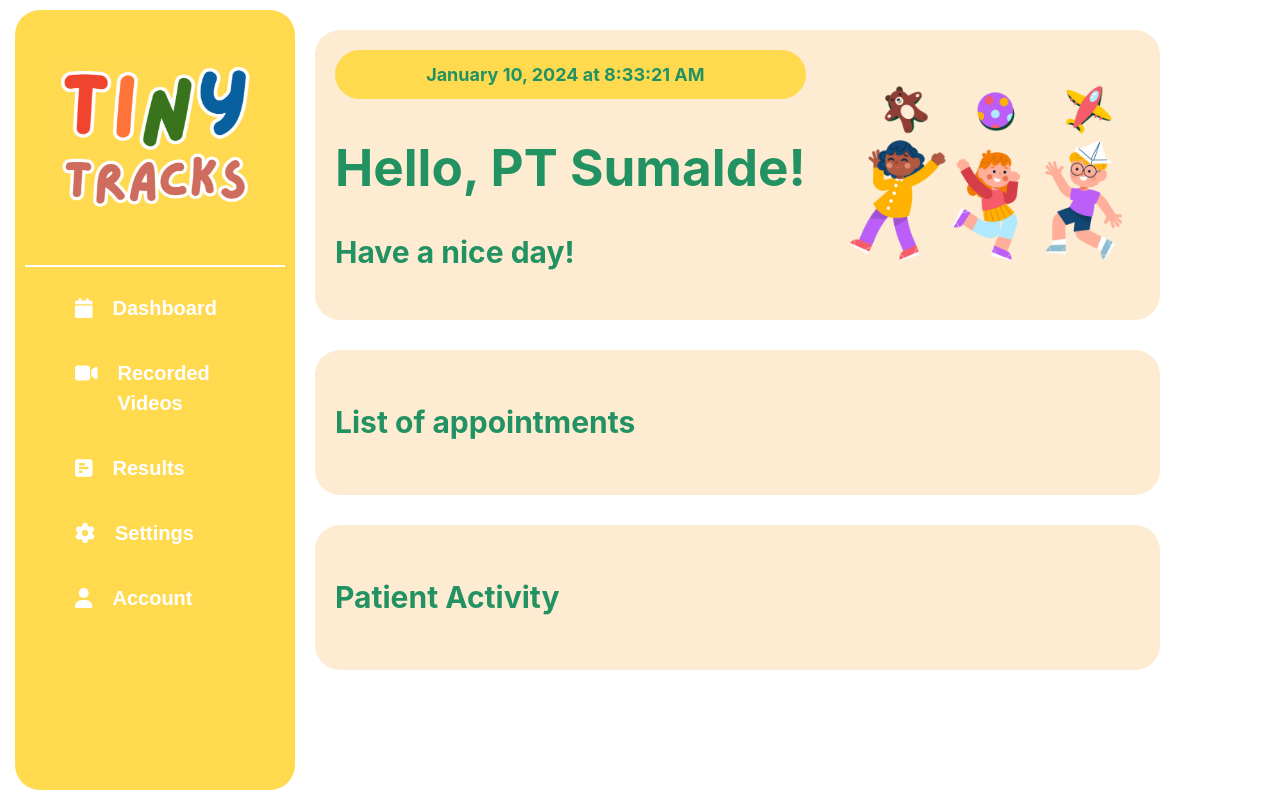
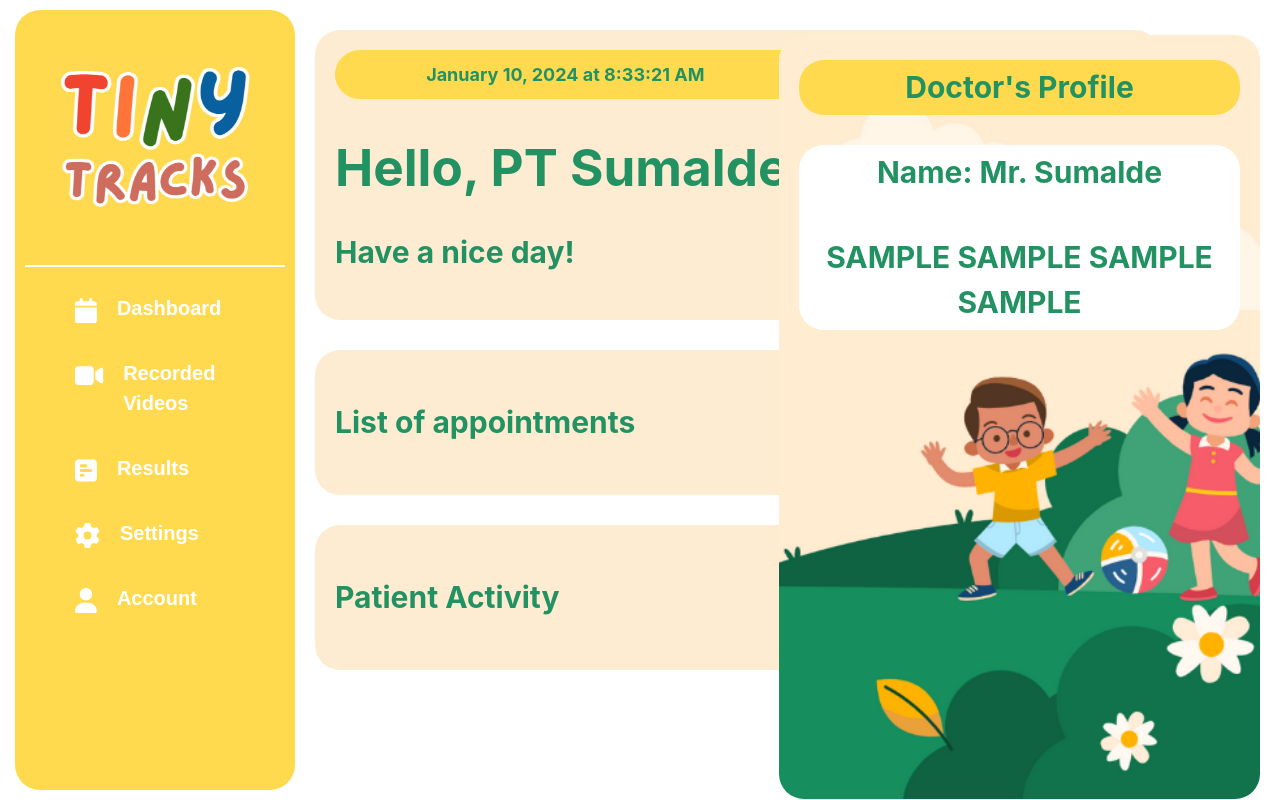
Before and after one commit to qhagayla/GMSADashboard, a React (Vite) app in the folder client/: page / in a window 1280 px wide. Built offline with nearby package versions, Linux system fonts and the light colour scheme; the HTML template or start-up script is replaced by a standard one.

Commit message:
Doctor's profile added

```diff
--- a/client/src/App.css
+++ b/client/src/App.css
@@ -66,3 +66,38 @@
   font-size: 30px;
   align-self: flex-start;
 }
+
+.right-wrapper {
+  width: 34.5%; /* Adjust the width as needed */
+  height: 90.5%;
+  padding: 20px;
+  background-color: #ffda4f;
+  border-radius: 25px;
+  position: absolute; /* Use absolute positioning */
+  top: 35px; /* Position from the top */
+  right: 19.7px; /* Adjust the distance from the right */
+  background-image: url('./components/DoctorProfile.png'); /* Replace 'path/to/your/image.jpg' with the actual path to your image */
+  background-size: cover; /* Cover the entire wrapper with the background image */
+  background-position: right; /* Center the background image */
+
+}
+
+.doctor-profile h3 {
+  color: #239263;
+  font-size: 30px;
+  margin-top: 5px;
+  text-align: center;
+  background-color: #ffda4f;
+  border-radius: 25px;
+  padding: 5px;
+}
+
+.details-doctor-profile {
+  background-color: #ffffff;
+  margin-bottom: 10px;
+  border-radius: 25px;
+}
+.details-doctor-profile h3 {
+  background-color: #ffffff;
+
+}
--- a/client/src/App.jsx
+++ b/client/src/App.jsx
@@ -23,7 +23,8 @@ function App() {
         handleMenuItemClick={handleMenuItemClick}
       />
       <div className="content">
-      {/* Wrapper for "Greetings" */}
+        {/* Your existing content */}
+        {/* Wrapper for "Greetings" */}
         {activeMenuItem === "" && (
           <div className="content-top">
             <div className="greeting">
@@ -39,7 +40,7 @@ function App() {
         {activeMenuItem === "" && (
           <div className="appointments-wrapper">
             <h3>List of appointments</h3>
-            {/* Content for "List of appointments" goes here */}
+
           </div>
         )}
 
@@ -47,7 +48,7 @@ function App() {
         {activeMenuItem === "" && (
           <div className="patient-activity-wrapper">
             <h3>Patient Activity</h3>
-            {/* Content for "Patient Activity" goes here */}
+
           </div>
         )}
 
@@ -55,6 +56,20 @@ function App() {
         {activeMenuItem === "dashboard" && <Dashboard onBackClick={handleBackToAppClick} />}
         {activeMenuItem === "recordedVideos" && <RecordedVideos onBackClick={handleBackToAppClick} />}
       </div>
+
+      {/* Right-side wrapper for "Doctor's Profile" */}
+      {activeMenuItem === "" && (
+      <div className="right-wrapper">
+        <div className="doctor-profile">
+          <h3>Doctor's Profile</h3>
+          <div className="details-doctor-profile">
+            <h3>Name: Mr. Sumalde</h3>
+            <h3>SAMPLE SAMPLE SAMPLE SAMPLE</h3>
+
+          </div>
+        </div>
+      </div>
+      )}
     </div>
   );
 }
--- a/client/src/DateDisplay.css
+++ b/client/src/DateDisplay.css
@@ -9,4 +9,5 @@
   font-size: 18px;
   text-align: center;
   margin-right: 10px;
+
 }
--- a/client/src/Sidebar.css
+++ b/client/src/Sidebar.css
@@ -46,6 +46,7 @@
   transition: font-weight 0.3s;
   padding: 10px;
   display: flex;
+  font-size: 20px;
 }
 
 .menu li:hover {
```
Also changed, not shown: client/src/DoctorProfile.css (deleted), client/src/DoctorProfile.jsx (deleted), client/src/components/DoctorProfile.png (added).
